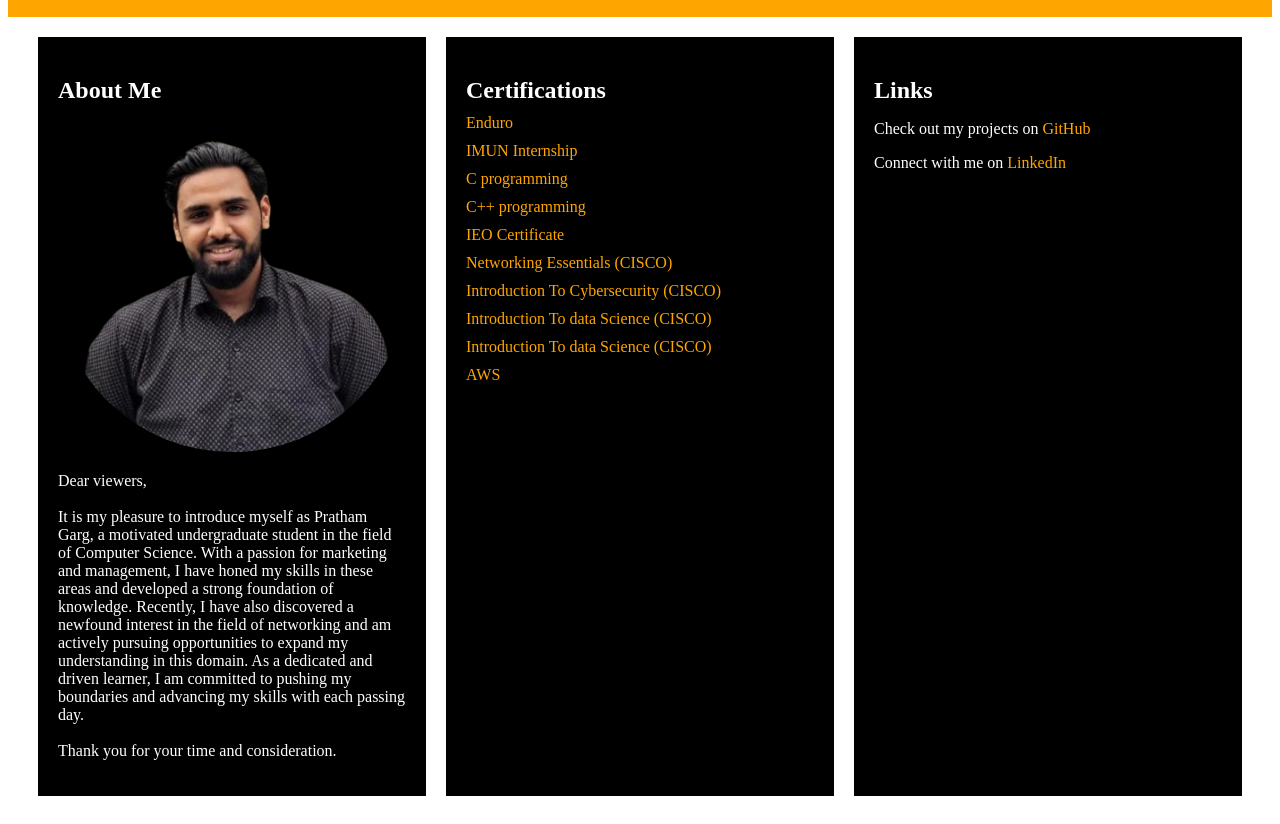
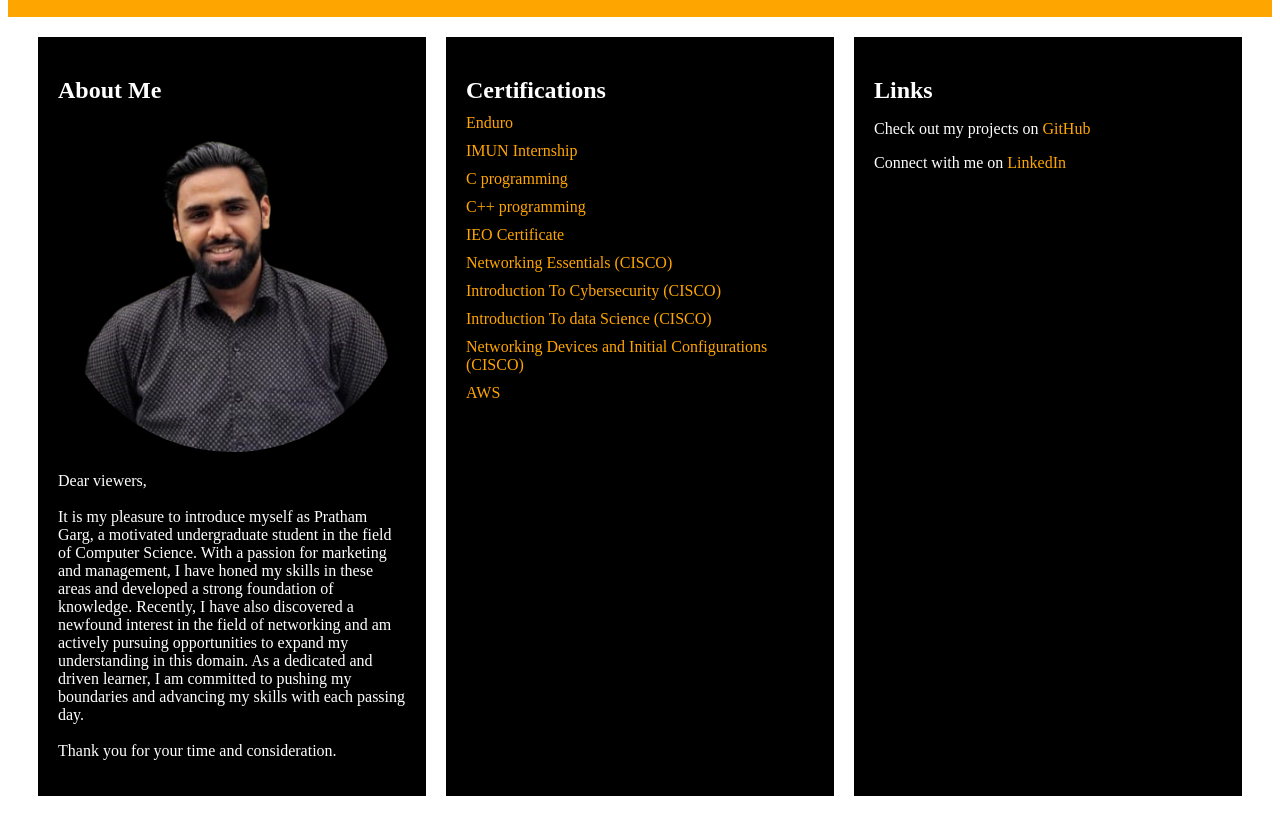
Before and after one commit to Pratham-2513/Pratham-2513.github.io, a plain HTML site: page index.html in a window 1280 px wide. Shown: the part 111-935 px from the top of the page. Drawn offline with Linux system fonts and the light colour scheme.

Commit message:
Update index.html

```diff
--- a/index.html
+++ b/index.html
@@ -46,7 +46,7 @@ Thank you for your time and consideration.</p>
 <li><a href="certificates/Networking Essentials.pdf"><span>Networking Essentials (CISCO)</span></a></li>
 <li><a href="certificates/Introduction To Cybersecurity.pdf"><span>Introduction To Cybersecurity (CISCO)</span></a></li>
 <li><a href="certificates/Introduction To Data Science.pdf"><span>Introduction To data Science (CISCO)</span></a></li>
-<li><a href="certificates/Networking Devices and Initial Configurations.pdf"><span>Introduction To data Science (CISCO)</span></a></li>
+<li><a href="certificates/Networking Devices and Initial Configurations.pdf"><span>Networking Devices and Initial Configurations (CISCO)</span></a></li>
     <li><a href="certificates/AWS.pdf"><span>AWS</span></a></li>
   </ul>
 </section>
```
